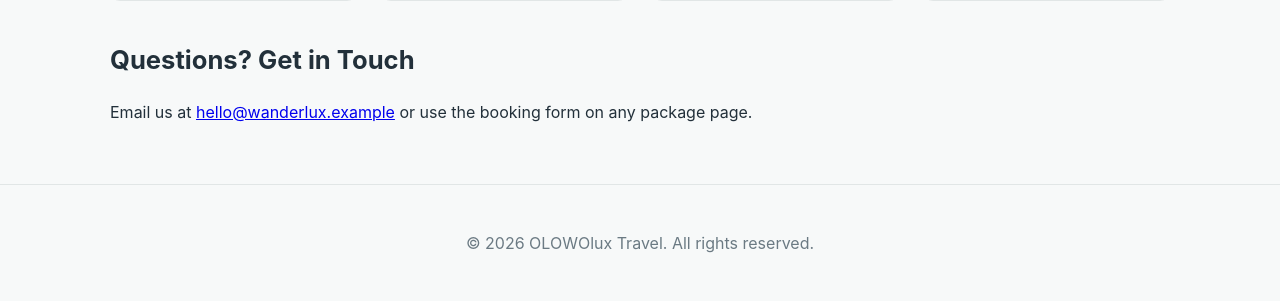
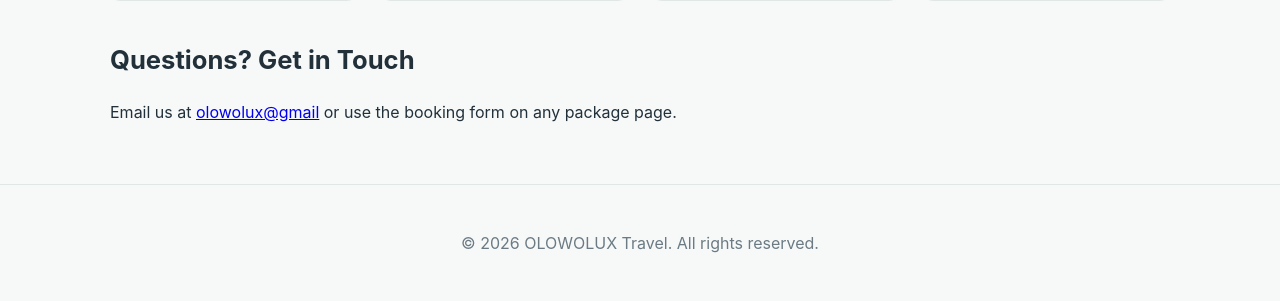
Before and after one commit to Darksilver230/Travel-agent, a PHP site: page /index.php in a window 1280 px wide. Shown: the part 1027-1328 px from the top of the page. Run offline with PHP 8.4, Linux system fonts and the light colour scheme; data comes from the database, SQL or seed files in the repository; data that the repository does not hold is empty.

Commit message:
i updated the logo name from what it was to what i wanted because it felt small and unattractive

```diff
--- a/travel-agent/includes/db.php
+++ b/travel-agent/includes/db.php
@@ -17,7 +17,7 @@
  */
 
 $DB_HOST = 'localhost';
-// $DB_NAME = 'travel_agent';
+$DB_NAME = 'travel_agent';
 $DB_USER = 'root';
 $DB_PASS = '';        // set this if your MySQL root user has a password
 
--- a/travel-agent/includes/footer.php
+++ b/travel-agent/includes/footer.php
@@ -1,6 +1,6 @@
 <footer class="site-footer">
     <div class="container">
-        <p>&copy; <?php echo date('Y'); ?> OLOWOlux Travel. All rights reserved.</p>
+        <p>&copy; <?php echo date('Y'); ?> OLOWOLUX Travel. All rights reserved.</p>
     </div>
 </footer>
 
--- a/travel-agent/includes/header.php
+++ b/travel-agent/includes/header.php
@@ -17,16 +17,16 @@ $__user = function_exists('current_user') && isset($pdo) ? current_user($pdo) :
 <head>
     <meta charset="UTF-8">
     <meta name="viewport" content="width=device-width, initial-scale=1.0">
-    <title>WANDERLUX travel</title>
+    <title>OLOWOLUX travel</title>
     <link rel="stylesheet" href="css/style.css">
 </head>
 <body>
 
 <header class="site-header">
     <div class="container header-inner">
-        <a href="index.php" class="logo">OLOWOlux<span>Travel</span></a>
+        <a href="index.php" class="logo">OLOWOLUX<span>Travel</span></a>
         <nav>
-            <a href="index.php">Homeeee</a>
+            <a href="index.php">Home</a>
             <a href="destinations.php">Destinations</a>
             <a href="index.php#contact">Contact</a>
             <?php if ($__user): ?>
--- a/travel-agent/index.php
+++ b/travel-agent/index.php
@@ -70,7 +70,7 @@ $featured = $stmt->fetchAll();
 
 <section id="contact" class="container">
     <h2 class="section-title">Questions? Get in Touch</h2>
-    <p>Email us at <a href="mailto:hello@wanderlux.example">hello@wanderlux.example</a> or use the booking form on any package page.</p>
+    <p>Email us at <a href="olowolux@gmail.com">olowolux@gmail</a> or use the booking form on any package page.</p>
 </section>
 
 <?php include 'includes/footer.php'; ?>
```
